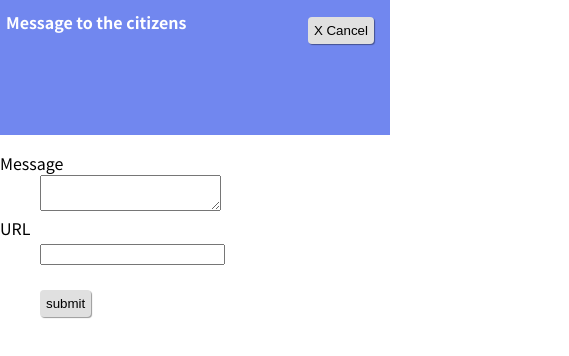
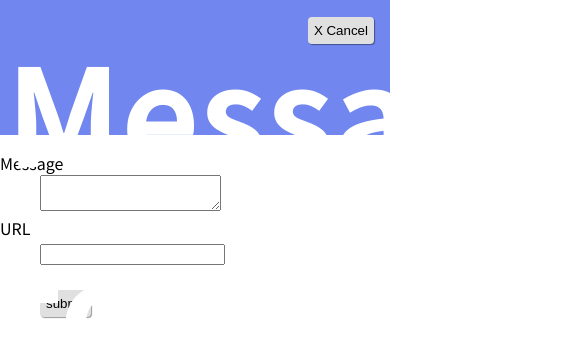
Before and after one commit to yrm006/cityhall, a website: page city/www/message.html in a window 390 px wide. Shown: the whole page, 569 px wide, since content can reach past the window. Drawn offline with nearby package versions, Linux system fonts and the light colour scheme.

Commit message:
Update style.css

```diff
--- a/city/www/style.css
+++ b/city/www/style.css
@@ -16,7 +16,7 @@ button {
 
 h1 {
   position: relative;
-  font-size: 100%;
+  font-size: 8vh;
   top: 0px;
   width: 100%;
   height: 8vh;
@@ -29,6 +29,7 @@ h1 {
 
 @media screen and (max-width: 480px) {
   h1 {
+    font-size: 16vh;
     height: 16vh;
   }
 }
```
